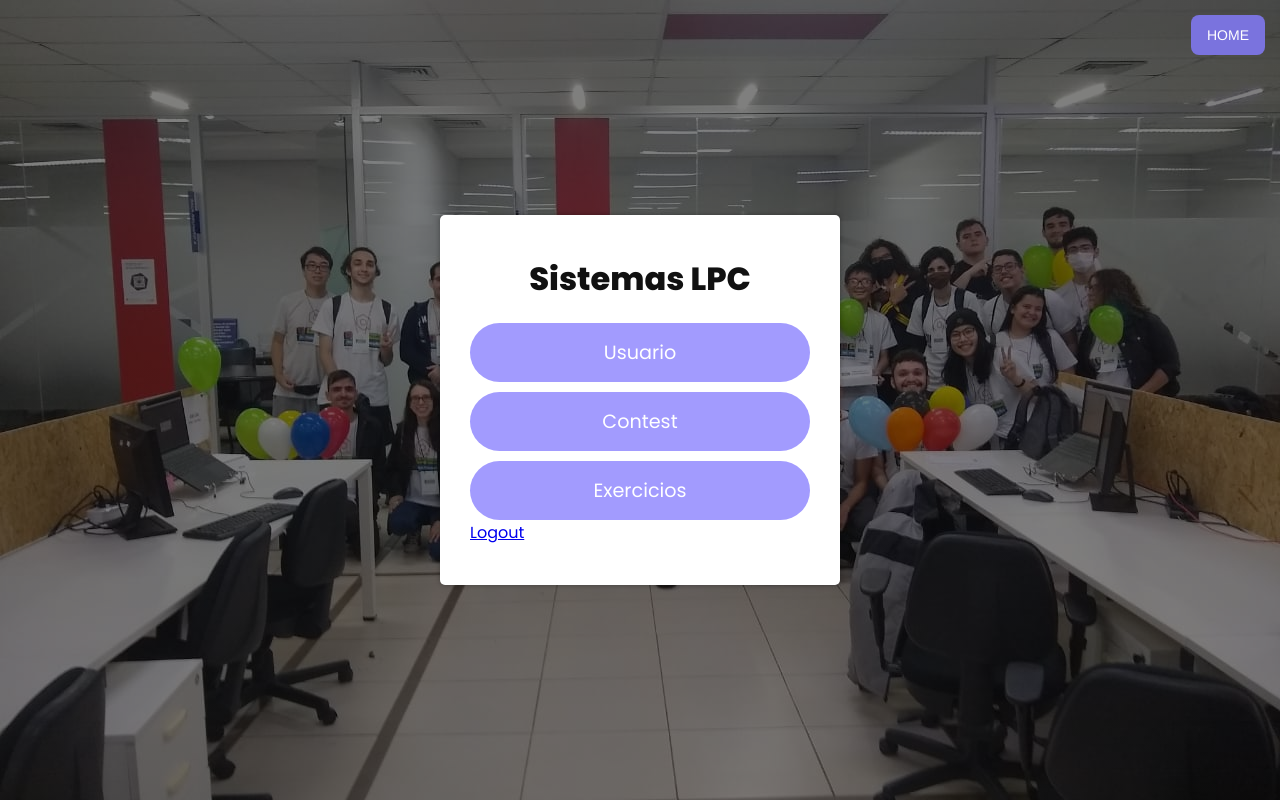
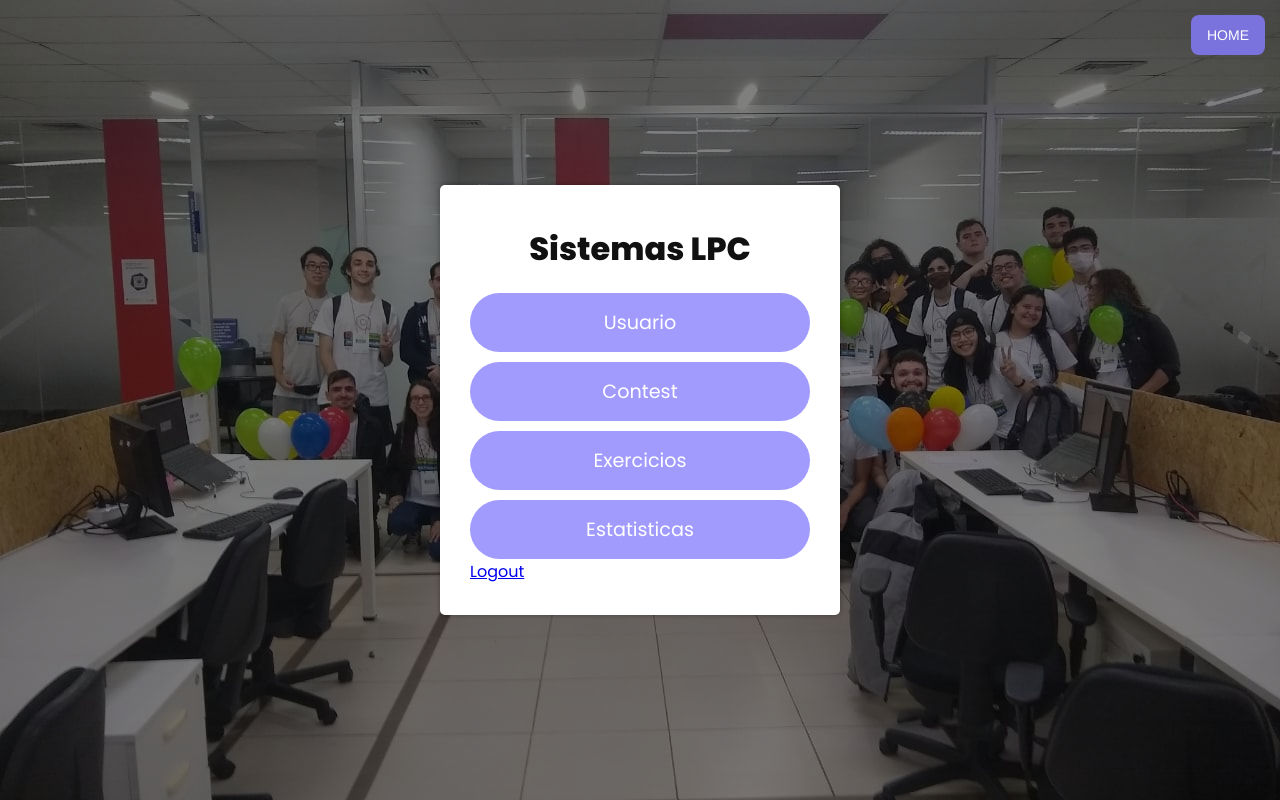
Before and after one commit to Nick146Br/PCBD-UNESP, a PHP site: page /home.php in a window 1280 px wide. Run offline with PHP 8.4, Linux system fonts and the light colour scheme; the visitor is signed in with stand-in values (Sample User, id 1).

Commit message:
Estatisticas

```diff
--- a/home.php
+++ b/home.php
@@ -32,7 +32,7 @@
     onclick="location.href = 'home.php';"> HOME </button>
 
 
-	<div class="container" id="cad_submissao" style="min-width: 400px; min-height: 370px; height: auto; overflow: auto;">
+	<div class="container" id="cad_submissao" style="min-width: 400px; min-height: 430px; height: auto; overflow: auto;">
 		<p class="login-text" style="font-size: 2rem; font-weight: 800;">Sistemas LPC</p>
 
 
@@ -44,6 +44,8 @@
             onclick="location.href = 'home_contest.php';">Contest</button>
             <button name="btnexercicios" class="btn" style="margin-top: 10px;"
             onclick="location.href = 'home_exercicio.php';">Exercicios</button>
+            <button name="btnest" class="btn" style="margin-top: 10px;"
+            onclick="location.href = 'estatistica.php';">Estatisticas</button>
             <a style="margin-top: 15px;"class="logout" href="index.php">Logout</a>
 
         </div>
```
Also changed, not shown: estatistica.php (added).
